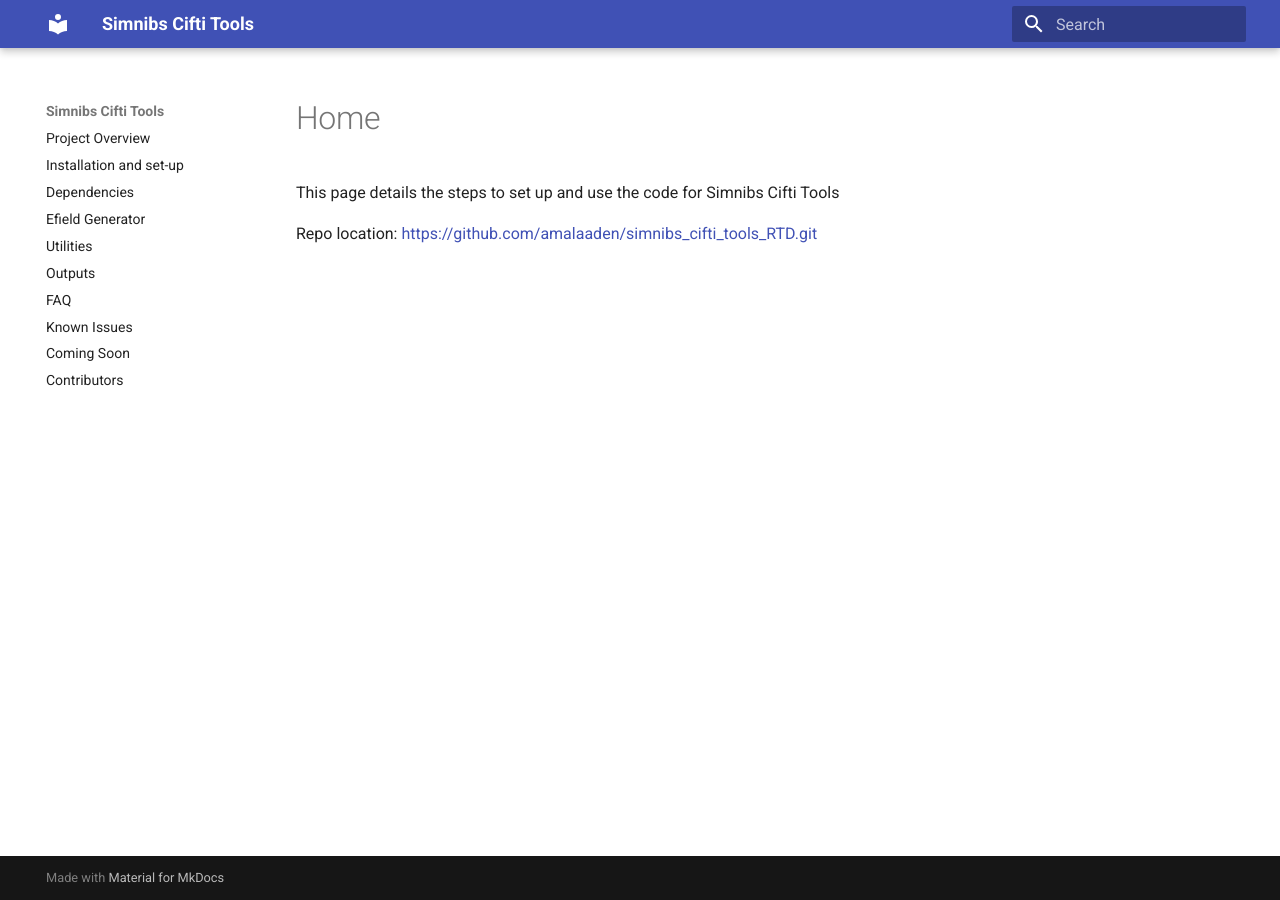
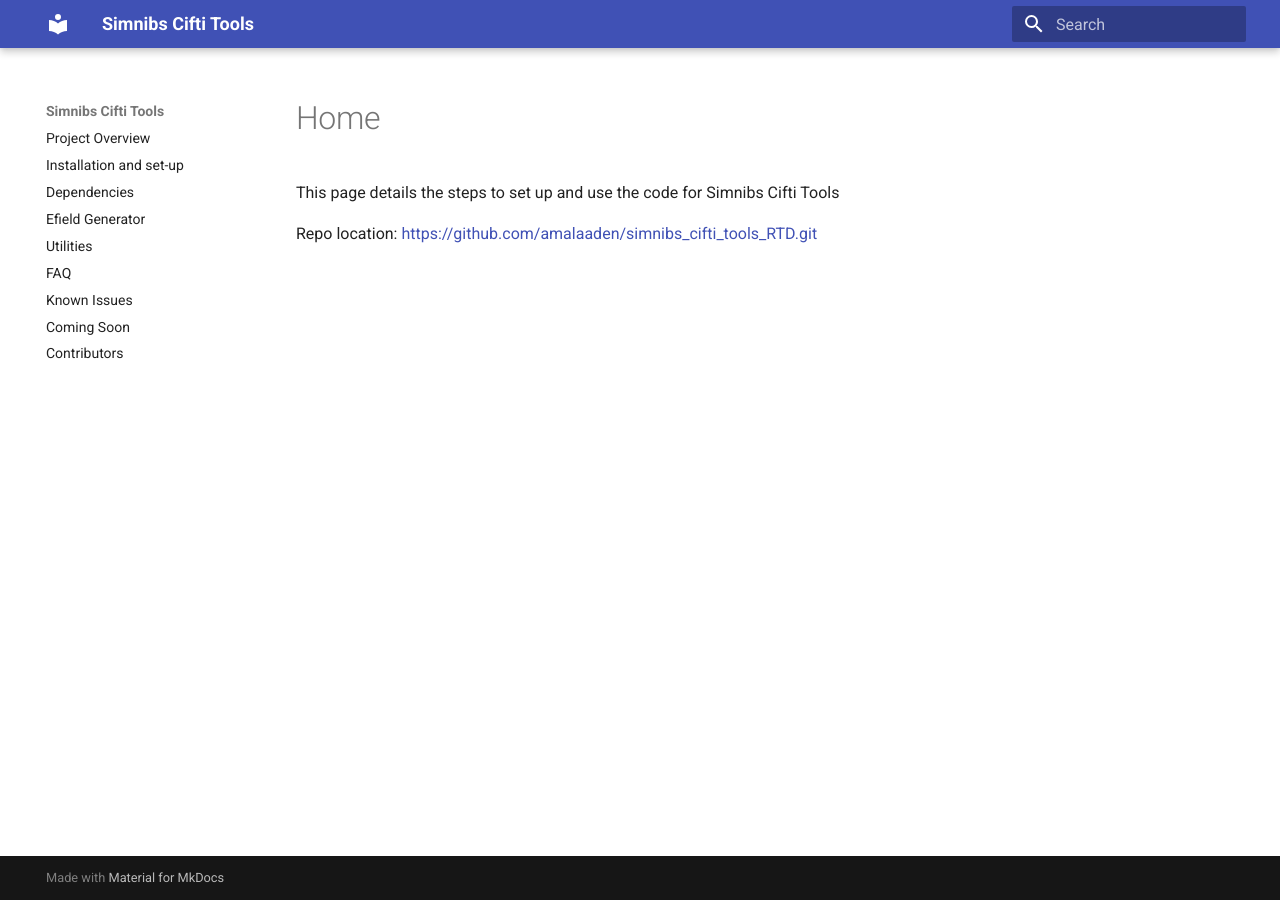
Before and after one commit to DCAN-Labs/simnibs_cifti_tools_RTD2, an MkDocs documentation site: the page built from docs/index.md, in a window 1280 px wide. Built offline with MkDocs 1.6.1 and Material for MkDocs 9.7.7, drawn with Linux system fonts in a browser that asks for light colours.

Commit message:
Update mkdocs.yml

```diff
--- a/mkdocs.yml
+++ b/mkdocs.yml
@@ -9,7 +9,6 @@
 - Dependencies: dependancies.md
 - Efield Generator: Efield_generator.md
 - Utilities: Utilities.md
-- Outputs: outputs.md
 - FAQ: FAQ.md
 - Known Issues: known_issues.md
 - Coming Soon: coming_soon.md
```
